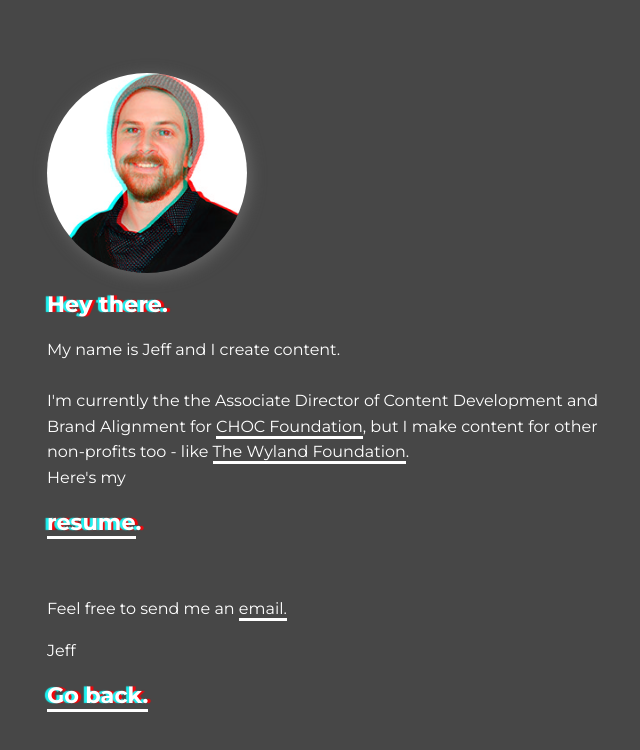
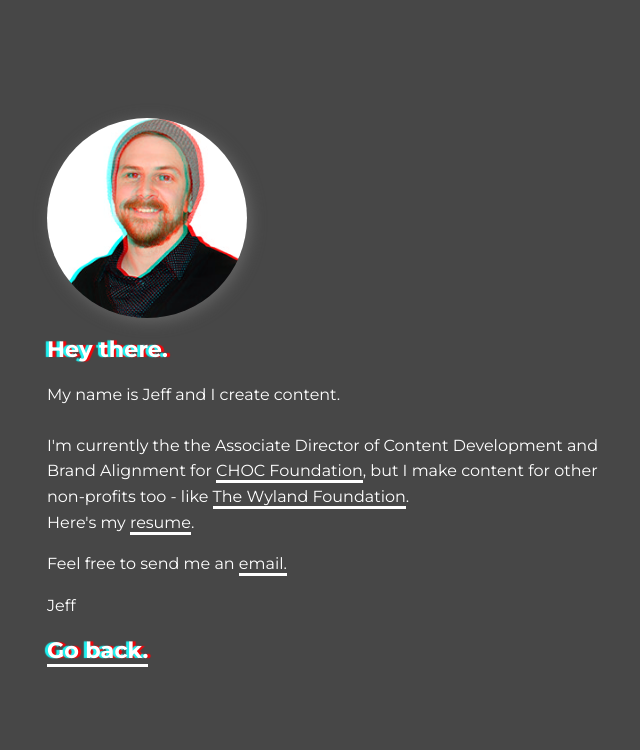
Before and after one commit to hijeff/portfolio, a plain HTML site: page about.html in a window 1280 px wide. Shown: the whole page, without its empty margins (293-933 px from the left). Drawn offline with Linux system fonts and the light colour scheme.

Commit message:
Update about.html

```diff
--- a/about.html
+++ b/about.html
@@ -31,7 +31,8 @@
       I'm currently the the Associate Director of Content Development and Brand Alignment for <a href="https://foundation.choc.org/">CHOC Foundation</a>, but I make content for other <br>non-profits too - like <a href="https://www.wylandfoundation.org">
         <a href="https://wylandfoundation.org/">The Wyland Foundation</a>.
              <br>
-        Here's my <h2 id="title"><a href="resume.pdf">resume</a>.</h2>
+
+        Here's my <a href="Jeff Hodgens - Resume.pdf">resume</a>.
 
 <br>
 
```
